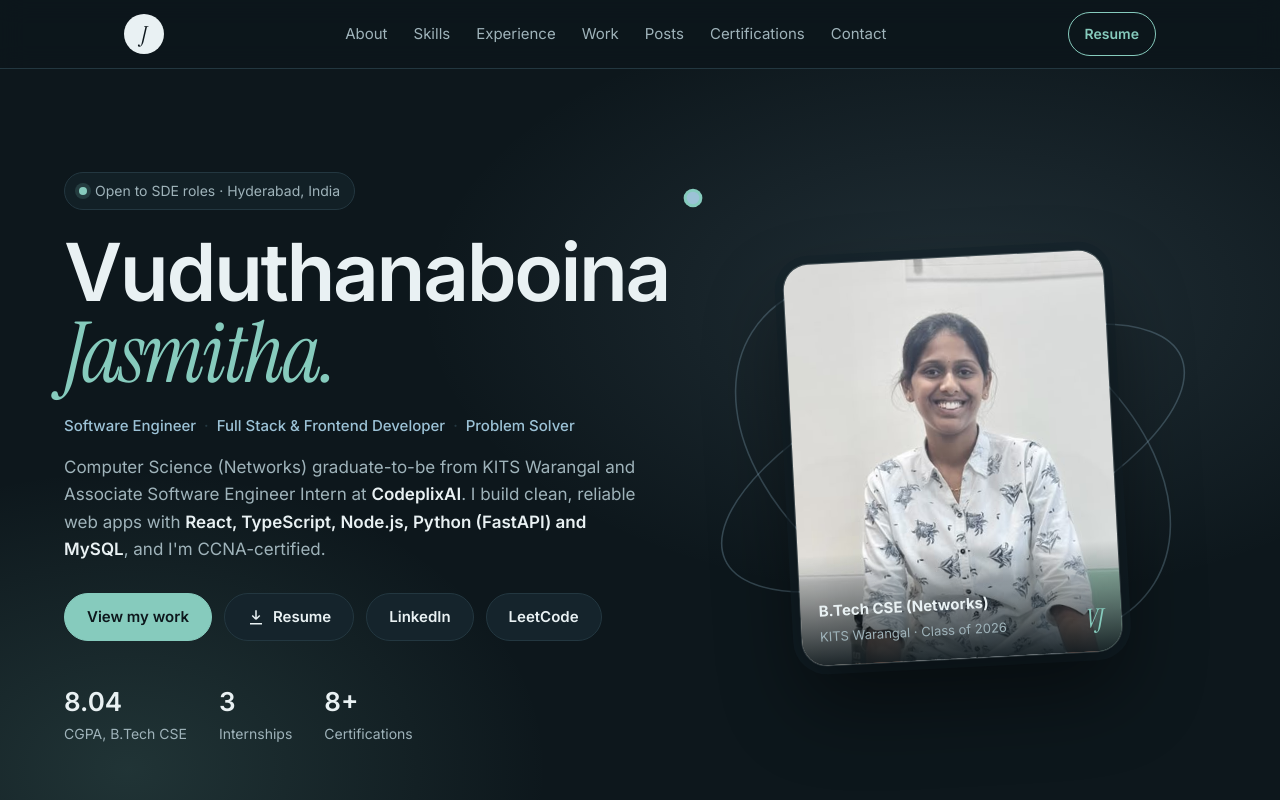
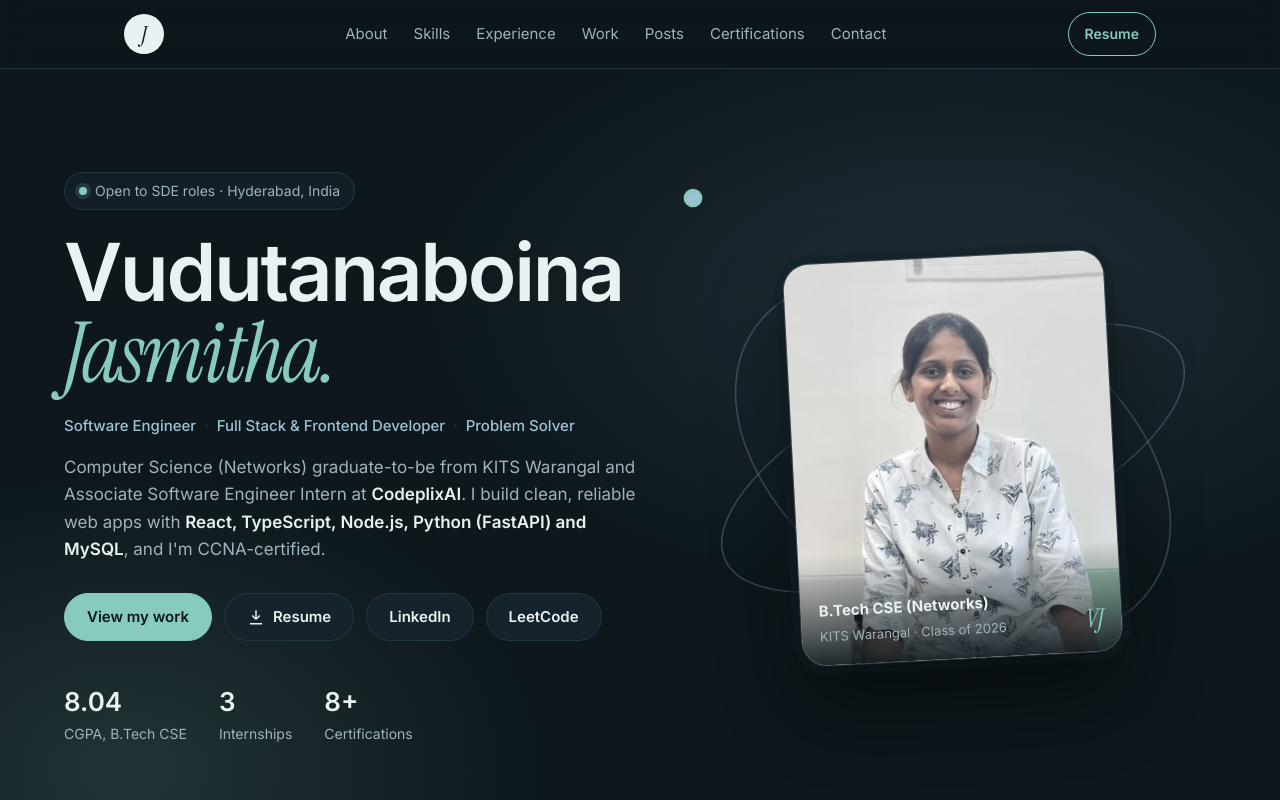
Before and after one commit to Jasmitha53/portfolio, a plain HTML site: page index.html in a window 1280 px wide. Shown: the top 800 px of the page. Drawn offline with Linux system fonts and the light colour scheme.

Commit message:
Correct name spelling in index.html

```diff
--- a/index.html
+++ b/index.html
@@ -3,8 +3,8 @@
 <head>
 <meta charset="utf-8">
 <meta name="viewport" content="width=device-width, initial-scale=1">
-<title>Jasmitha Vuduthanaboina · Portfolio</title>
-<meta name="description" content="Vuduthanaboina Jasmitha — Software Engineer, Full Stack & Frontend Developer. B.Tech CSE (Networks), KITS Warangal.">
+<title>Jasmitha Vudutanaboina · Portfolio</title>
+<meta name="description" content="Vudutanaboina Jasmitha — Software Engineer, Full Stack & Frontend Developer. B.Tech CSE (Networks), KITS Warangal.">
 <link rel="preconnect" href="https://fonts.googleapis.com">
 <link rel="preconnect" href="https://fonts.gstatic.com" crossorigin>
 <link href="https://fonts.googleapis.com/css2?family=Inter:wght@400;500;600;700&family=Instrument+Serif:ital@0;1&display=swap" rel="stylesheet">
@@ -148,7 +148,7 @@ a:focus-visible,.btn:focus-visible,button:focus-visible{outline:2px solid var(--
 <header class="hero band" id="top"><div class="wrap">
   <div>
     <span class="pill"><b></b>Open to SDE roles · Hyderabad, India</span>
-    <h1>Vuduthanaboina <em>Jasmitha.</em></h1>
+    <h1>Vudutanaboina <em>Jasmitha.</em></h1>
     <div class="roles">Software Engineer<span>·</span>Full Stack &amp; Frontend Developer<span>·</span>Problem Solver</div>
     <p class="intro">Computer Science (Networks) graduate-to-be from KITS Warangal and Associate Software Engineer Intern at <strong>CodeplixAI</strong>. I build clean, reliable web apps with <strong>React, TypeScript, Node.js, Python (FastAPI) and MySQL</strong>, and I'm CCNA-certified.</p>
     <div class="btns">
@@ -172,7 +172,7 @@ a:focus-visible,.btn:focus-visible,button:focus-visible{outline:2px solid var(--
       <circle class="m" r="5"><animateMotion dur="11s" begin="-5s" repeatCount="indefinite"><mpath href="#o2"/></animateMotion></circle>
     </svg>
     <div class="idcard">
-      <img class="crop" src="WhatsApp%20Image%202026-11-21%20at%205.47.22%20PM.jpeg" alt="Portrait of Vuduthanaboina Jasmitha" style="width:252.63%;left:-71.05%;top:-63.16%">
+      <img class="crop" src="WhatsApp%20Image%202026-11-21%20at%205.47.22%20PM.jpeg" alt="Portrait of Vudutanaboina Jasmitha" style="width:252.63%;left:-71.05%;top:-63.16%">
       <div class="cap"><div><strong>B.Tech CSE (Networks)</strong><small>KITS Warangal · Class of 2026</small></div><i>VJ</i></div>
     </div>
   </div>
@@ -252,7 +252,7 @@ a:focus-visible,.btn:focus-visible,button:focus-visible{outline:2px solid var(--
   <span class="mail">vudutanaboinajasmitha@gmail.com</span>
 </div></section>
 
-<footer><span>© 2026 Vuduthanaboina Jasmitha</span><span>Designed &amp; built with care</span></footer>
+<footer><span>© 2026 Vudutanaboina Jasmitha</span><span>Designed &amp; built with care</span></footer>
 
 <script>
 {
@@ -286,7 +286,7 @@ const posts=[
  {t:'Full Stack Development internship (SSIP) completed',d:'Four weeks of industry-oriented training in React, Node.js and MySQL at KITS with C-i²RE, ending with a full-stack clothing e-commerce project.',u:'7372896768528711681'},
  {t:'Earned my Cisco CCNA certification',d:'Completed all three CCNA courses through the Cisco Networking Academy at KITS Warangal: networks, switching and routing, and enterprise security and automation.',u:'7341329043570548736'}
 ];
-document.getElementById('postlist').innerHTML=posts.map(p=>`<article class="post"><div class="hd"><span class="cbox"><img class="crop" src="WhatsApp%20Image%202026-11-21%20at%205.47.22%20PM.jpeg" alt="" style="width:300%;left:-92.19%;top:-104.69%"></span><div><strong>Vuduthanaboina Jasmitha</strong><small>Software Engineer · LinkedIn</small></div></div><h3>${p.t}</h3><p>${p.d}</p><a class="li" href="${LI+p.u}" target="_blank" rel="noopener">${liIcon}Read on LinkedIn</a></article>`).join('');
+document.getElementById('postlist').innerHTML=posts.map(p=>`<article class="post"><div class="hd"><span class="cbox"><img class="crop" src="WhatsApp%20Image%202026-11-21%20at%205.47.22%20PM.jpeg" alt="" style="width:300%;left:-92.19%;top:-104.69%"></span><div><strong>Vudutanaboina Jasmitha</strong><small>Software Engineer · LinkedIn</small></div></div><h3>${p.t}</h3><p>${p.d}</p><a class="li" href="${LI+p.u}" target="_blank" rel="noopener">${liIcon}Read on LinkedIn</a></article>`).join('');
 
 const certs=[['Cisco','CCNA: Introduction to Networks, SRWE & ENSA'],['Cisco','Junior Cybersecurity Analyst Career Path'],['IBM SkillsBuild','Artificial Intelligence Fundamentals'],['Deloitte Australia · Forage','Cyber Job Simulation'],['Cisco','Python Essentials 1 & 2'],['Cisco','Cybersecurity Essentials'],['Cisco','Introduction to Packet Tracer'],['KITS × C-i²RE','Full Stack Development (React, Node.js, MySQL)']];
 document.getElementById('certs').innerHTML=certs.map(([i,n])=>`<div class="cert"><small>${i}</small><h3>${n}</h3></div>`).join('');
```
